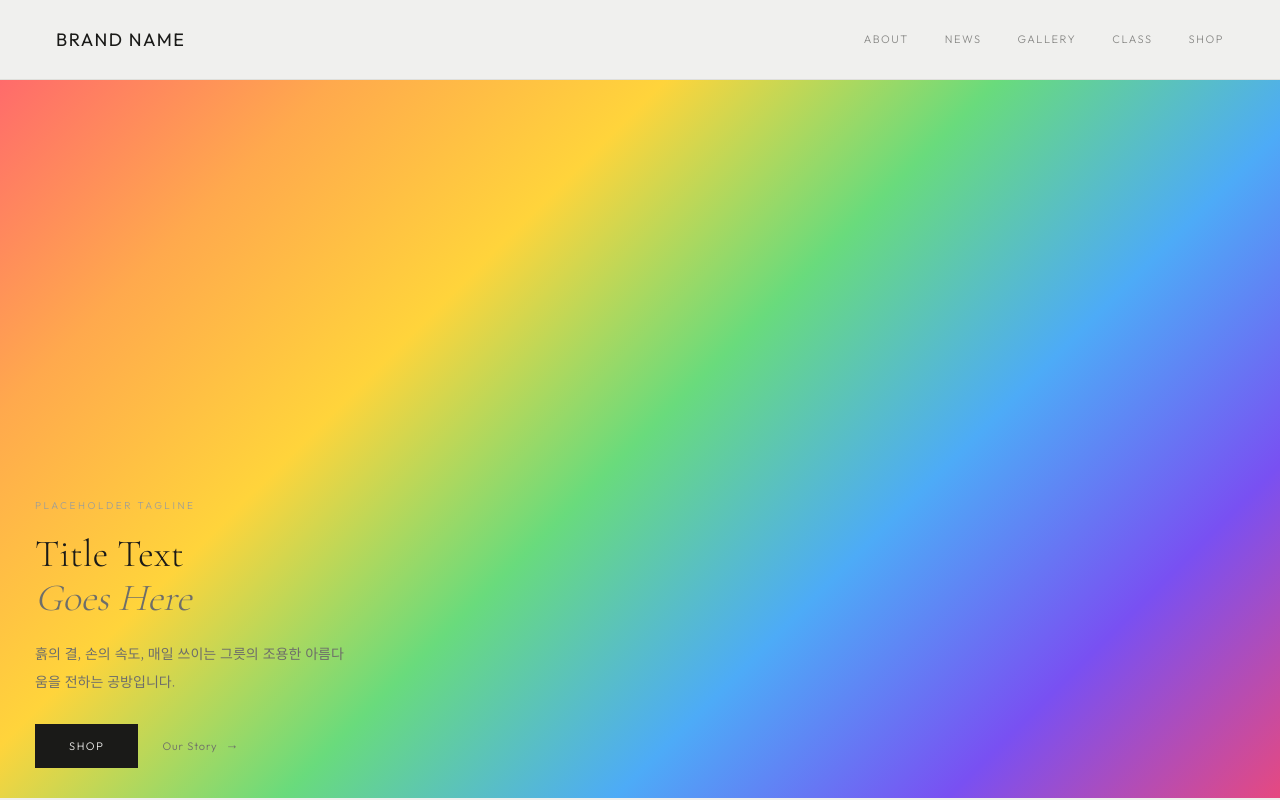
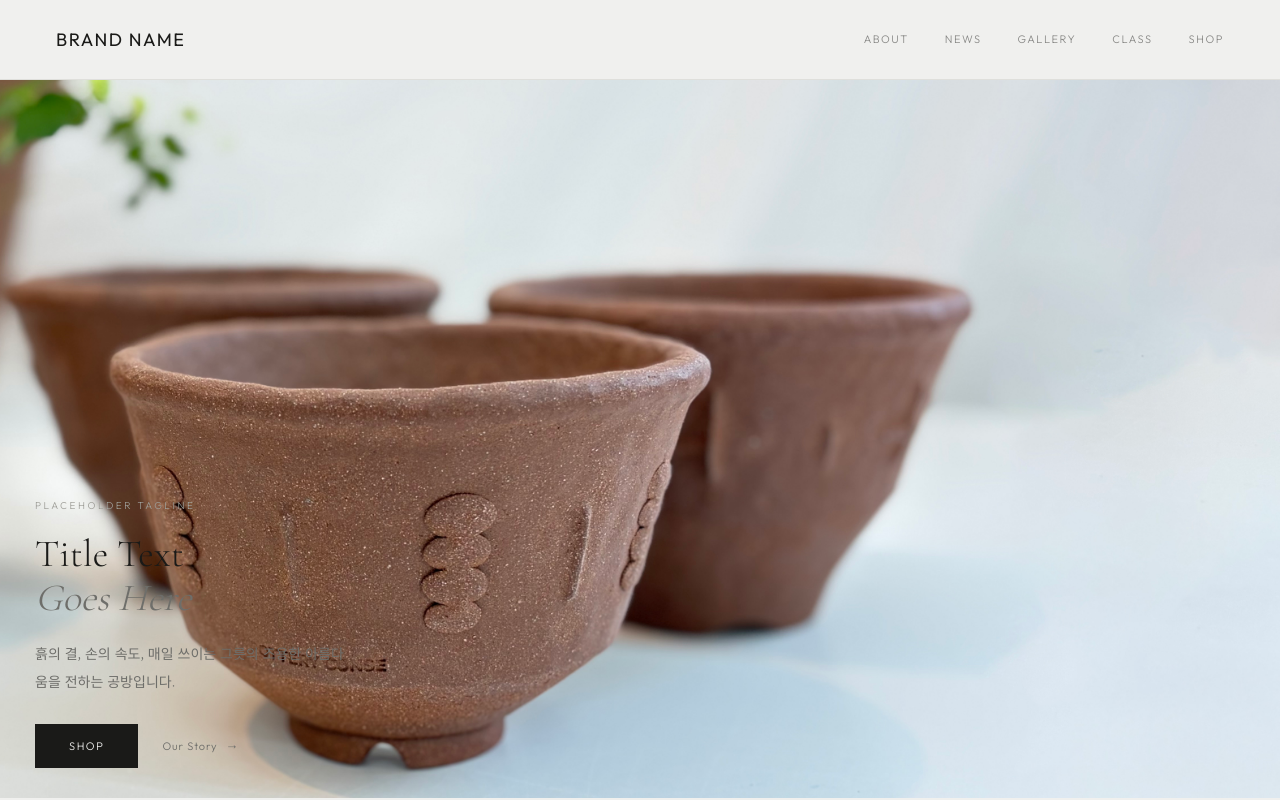
Before and after one commit to gunhalee/pottery, a Next.js app: page / in a window 1280 px wide. Shown: the top 800 px of the page. Built offline with nearby package versions, Linux system fonts and the light colour scheme.

Commit message:
hero section

```diff
--- a/src/app/(site)/page.tsx
+++ b/src/app/(site)/page.tsx
@@ -1,3 +1,4 @@
+import Image from "next/image";
 import Link from "next/link";
 import {
   ArrowLink,
@@ -13,7 +14,16 @@ export default function HomePage() {
   return (
     <>
       <section className="home-hero">
-        <div className="hero-bg" />
+        <div className="hero-bg">
+          <Image
+            src="/asset/hero-image.jpg"
+            alt="Brown pottery cups on a bright surface"
+            fill
+            priority
+            sizes="100vw"
+            className="hero-image"
+          />
+        </div>
         <div className="hero-overlay">
           <div className="hero-eyebrow">{homeHero.eyebrow}</div>
           <h1 className="hero-title">
--- a/src/app/globals.css
+++ b/src/app/globals.css
@@ -230,7 +230,12 @@ a {
   bottom: 0;
   left: 0;
   right: 0;
-  background: linear-gradient(135deg, #ff6b6b, #ffa94d, #ffd43b, #69db7c, #4dabf7, #7950f2, #e64980);
+  background: var(--bg2);
+}
+
+.hero-image {
+  object-fit: cover;
+  object-position: center;
 }
 
 .hero-overlay {
```
Also changed, not shown: public/asset/hero-image.jpg (added).
